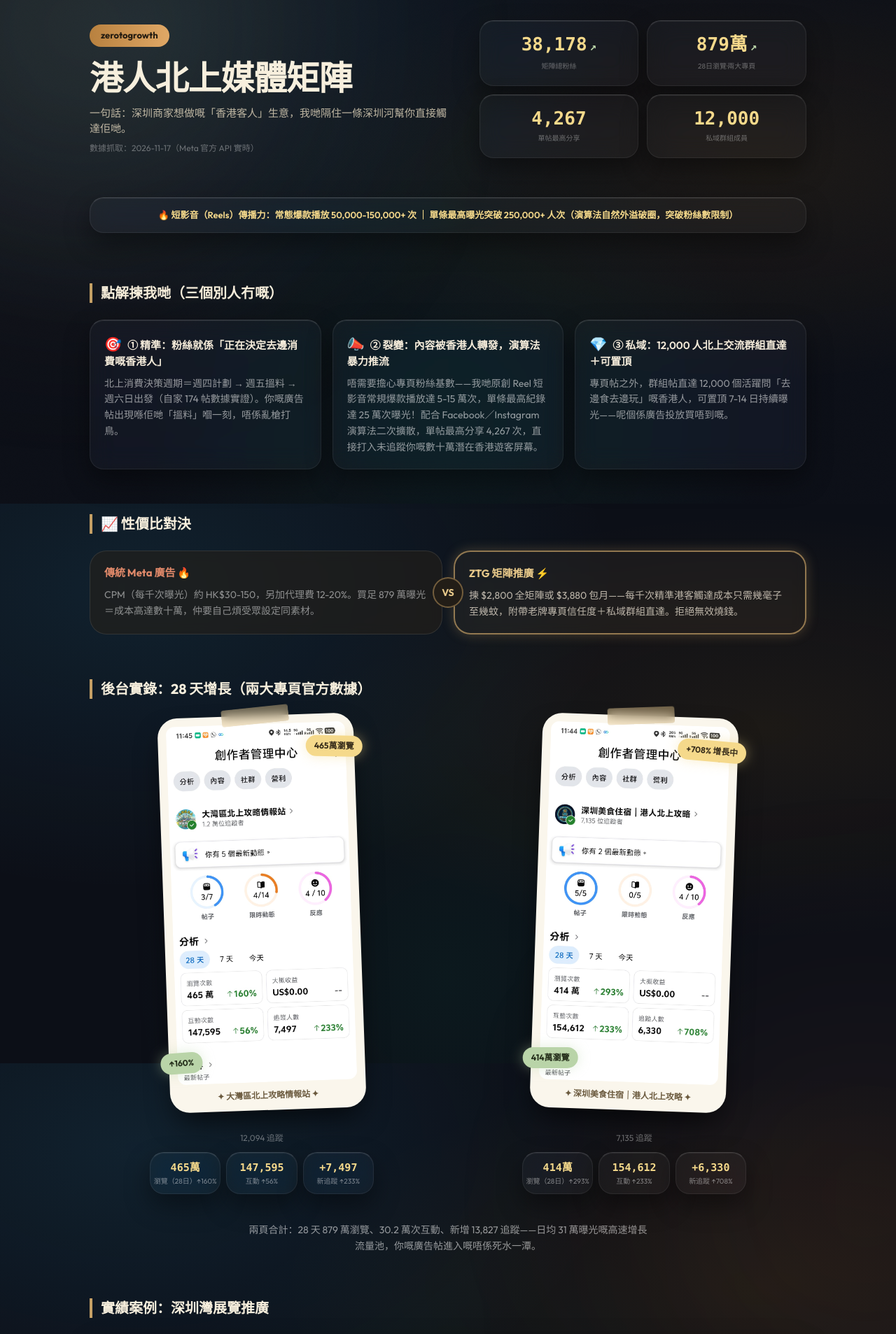
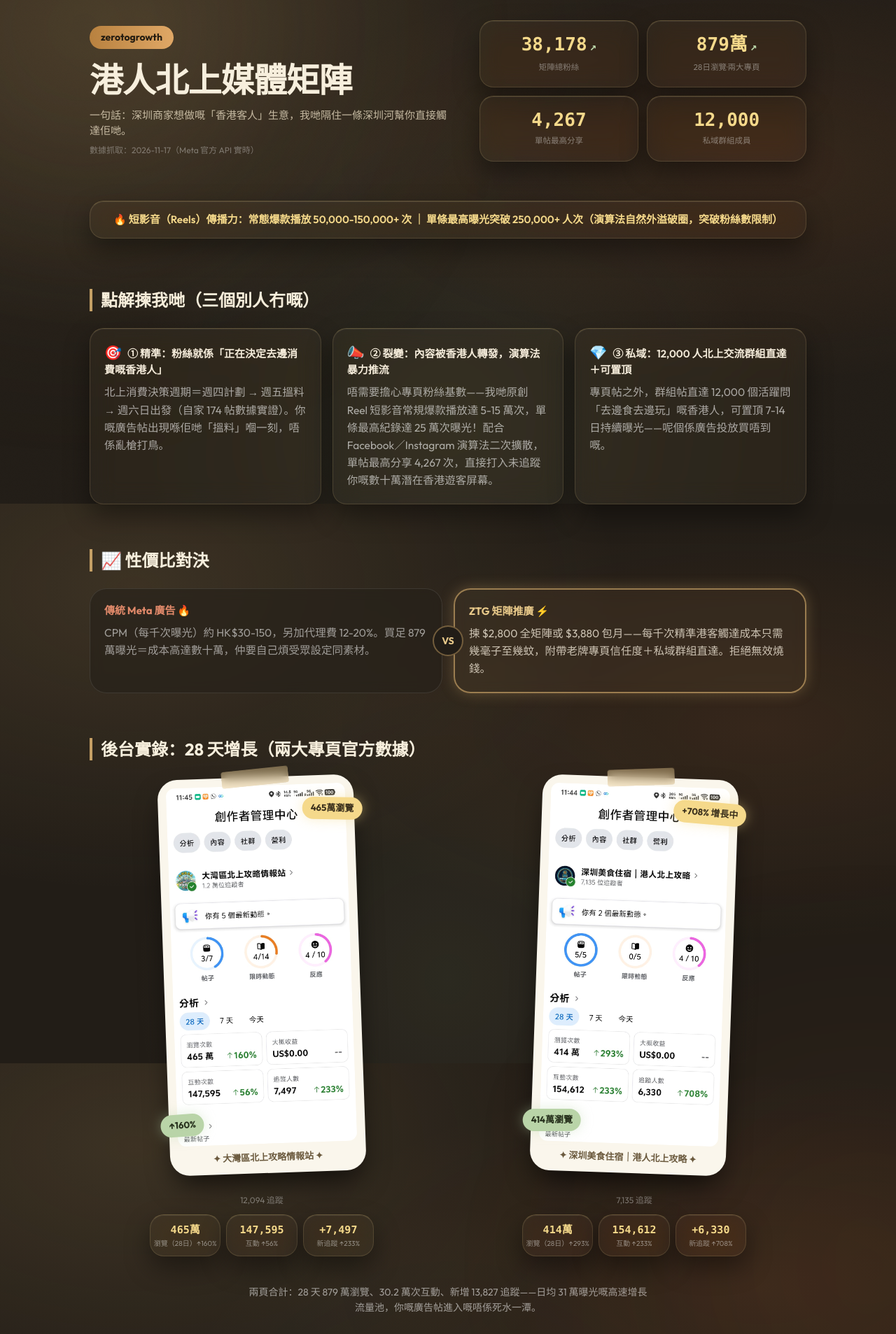
Before and after one commit to zzzzzerozzzz/podcast-web, a Next.js app: page / in a window 1280 px wide. Shown: the part 80-1987 px from the top of the page at 70% size. Built offline with nearby package versions, Linux system fonts and the light colour scheme.

Commit message:
暖金底還原（#221d17+金橙綠radial，玻璃框轉暖金邊）＋字級全套升級（h2 24px/正文15.5px/items 14px——照2026 web typography標準16-18px正文）

```diff
--- a/app/globals.css
+++ b/app/globals.css
@@ -150,19 +150,19 @@
 
 /* Depth glassmorphism — added 2026-11-17 (ZERO spec) */
 body {
-  background-color: #0c0f17;
+  background-color: #221d17;
   background-image:
-    radial-gradient(at 15% 15%, rgba(56, 189, 248, 0.10) 0px, transparent 45%),
-    radial-gradient(at 85% 40%, rgba(245, 158, 11, 0.07) 0px, transparent 45%),
-    radial-gradient(at 50% 85%, rgba(16, 185, 129, 0.06) 0px, transparent 50%);
+    radial-gradient(at 15% 15%, rgba(197, 160, 101, 0.16) 0px, transparent 45%),
+    radial-gradient(at 85% 40%, rgba(224, 123, 57, 0.10) 0px, transparent 45%),
+    radial-gradient(at 50% 85%, rgba(157, 184, 138, 0.08) 0px, transparent 50%);
   background-attachment: fixed;
 }
 .glass-card {
   background: rgba(255, 255, 255, 0.03) !important;
   backdrop-filter: blur(16px) saturate(160%) !important;
   -webkit-backdrop-filter: blur(16px) saturate(160%) !important;
-  border: 1px solid rgba(255, 255, 255, 0.07) !important;
-  border-top: 1px solid rgba(255, 255, 255, 0.16) !important;
+  border: 1px solid rgba(232, 201, 138, 0.16) !important;
+  border-top: 1px solid rgba(245, 217, 139, 0.24) !important;
   border-radius: 20px !important;
   box-shadow:
     0 16px 36px 0 rgba(0, 0, 0, 0.4),
@@ -173,10 +173,10 @@ body {
   transform: translateY(-3px);
   box-shadow:
     0 22px 45px 0 rgba(0, 0, 0, 0.55),
-    0 0 16px rgba(245, 158, 11, 0.12),
+    0 0 16px rgba(232, 201, 138, 0.16),
     inset 0 1px 1px 0 rgba(255, 255, 255, 0.15) !important;
 }
 .glass-card.featured {
-  border: 1px solid rgba(245, 158, 11, 0.35) !important;
-  box-shadow: 0 16px 40px rgba(0, 0, 0, 0.5), 0 0 20px rgba(245, 158, 11, 0.15) !important;
+  border: 1px solid rgba(232, 201, 138, 0.45) !important;
+  box-shadow: 0 16px 40px rgba(0, 0, 0, 0.5), 0 0 20px rgba(232, 155, 92, 0.22) !important;
 }
--- a/app/page.tsx
+++ b/app/page.tsx
@@ -452,7 +452,7 @@ export default function Home() {
       <section className="relative px-6 pt-12 pb-10">
         <div className="max-w-5xl mx-auto lg:grid lg:grid-cols-[1.05fr_0.95fr] lg:items-center lg:gap-10">
           <div>
-            <span className="inline-block bg-gradient-to-r from-[#b8813f] to-[#e0a866] text-[13px] font-bold rounded-full px-4 py-1.5 mb-5 text-[#241c11]">
+            <span className="inline-block bg-gradient-to-r from-[#b8813f] to-[#e0a866] text-[14px] font-bold rounded-full px-4 py-1.5 mb-5 text-[#241c11]">
               {t.badge}
             </span>
             <h1 className="text-4xl md:text-5xl font-bold mb-4 tracking-tight text-[#f7efdd]">{t.h1}</h1>
@@ -466,12 +466,12 @@ export default function Home() {
                   {s.value}
                   {s.up ? <span className="text-[#b9d4a8] text-base ml-1">↗</span> : null}
                 </div>
-                <div className="text-[10px] text-white/35 mt-2">{s.label}</div>
+                <div className="text-[11.5px] text-white/40 mt-2">{s.label}</div>
               </div>
             ))}
           </div>
           <div className={`${CARD} mt-4 px-5 py-3.5 text-center col-span-full`}>
-            <p className="text-[13px] text-[#f5d98b] font-semibold leading-relaxed">{t.reelsLine}</p>
+            <p className="text-[15px] text-[#f5d98b] font-semibold leading-relaxed">{t.reelsLine}</p>
           </div>
         </div>
       </section>
@@ -479,7 +479,7 @@ export default function Home() {
       {/* Selling points */}
       <section className="px-6 py-8">
         <div className="max-w-5xl mx-auto">
-          <h2 className="text-xl font-bold pl-3 mb-6 border-l-4 border-[#c5a065] text-[#f7efdd]">
+          <h2 className="text-2xl font-bold pl-3 mb-6 border-l-4 border-[#c5a065] text-[#f7efdd]">
             {t.sellingTitle}
           </h2>
           <div className="grid gap-4 md:grid-cols-3">
@@ -489,7 +489,7 @@ export default function Home() {
                   <span className="text-xl mr-2">{p.icon}</span>
                   {p.title}
                 </h3>
-                <p className="text-sm text-white/55 leading-relaxed">{p.body}</p>
+                <p className="text-[15.5px] text-white/60 leading-relaxed">{p.body}</p>
               </div>
             ))}
           </div>
@@ -499,15 +499,15 @@ export default function Home() {
       {/* CPM VS */}
       <section className="px-6 py-8">
         <div className="max-w-5xl mx-auto">
-          <h2 className="text-xl font-bold pl-3 mb-6 border-l-4 border-[#c5a065] text-[#f7efdd]">{t.cpmTitle}</h2>
+          <h2 className="text-2xl font-bold pl-3 mb-6 border-l-4 border-[#c5a065] text-[#f7efdd]">{t.cpmTitle}</h2>
           <div className="grid md:grid-cols-2 gap-4 items-stretch relative">
             <div className="rounded-3xl border border-white/10 bg-[#26211a]/60 backdrop-blur p-5">
               <h3 className="font-bold text-[#e0896a] text-[15px] mb-2">{t.cpmLeftTitle}</h3>
-              <p className="text-sm text-white/50 leading-relaxed">{t.cpmLeftBody}</p>
+              <p className="text-[15.5px] text-white/55 leading-relaxed">{t.cpmLeftBody}</p>
             </div>
             <div className="rounded-3xl border-2 border-[#c5a065]/70 bg-[#c5a065]/[0.07] backdrop-blur p-5 glow-gold">
               <h3 className="font-bold text-[#e8c98a] text-[15px] mb-2">{t.cpmRightTitle}</h3>
-              <p className="text-sm text-[#f3ead9]/75 leading-relaxed">{t.cpmRightBody}</p>
+              <p className="text-[15.5px] text-[#f3ead9]/80 leading-relaxed">{t.cpmRightBody}</p>
             </div>
             <div className="hidden md:flex absolute left-1/2 top-1/2 -translate-x-1/2 -translate-y-1/2 w-11 h-11 rounded-full bg-[#221d17] border-2 border-[#c5a065]/50 items-center justify-center font-bold text-sm text-[#e8c98a] z-10">
               {t.vs}
@@ -519,7 +519,7 @@ export default function Home() {
       {/* Dashboards in polaroid frames */}
       <section className="px-6 py-8">
         <div className="max-w-5xl mx-auto">
-          <h2 className="text-xl font-bold pl-3 mb-6 border-l-4 border-[#c5a065] text-[#f7efdd]">{t.dashTitle}</h2>
+          <h2 className="text-2xl font-bold pl-3 mb-6 border-l-4 border-[#c5a065] text-[#f7efdd]">{t.dashTitle}</h2>
           <div className="grid sm:grid-cols-2 gap-10">
             {t.dashes.map((d, i) => (
               <div key={d.name} className="relative">
@@ -528,14 +528,14 @@ export default function Home() {
                   <div className="absolute -top-3 left-1/2 -translate-x-1/2 w-24 h-6 bg-[#e8c98a]/40 rotate-[-4deg] rounded-sm z-10 backdrop-blur-sm" />
                   <div className="bg-[#faf6ec] rounded-[28px] p-3 shadow-[0_20px_40px_-10px_rgba(0,0,0,0.7)]">
                     <img src={dashImgs[i]} alt={d.name} className="w-full rounded-xl aspect-[9/18] object-cover object-top" />
-                    <p className="text-center text-[12px] font-semibold text-[#6b5a3e] mt-2.5 truncate">
+                    <p className="text-center text-[13px] font-semibold text-[#6b5a3e] mt-2.5 truncate">
                       ✦ {d.name} ✦
                     </p>
                   </div>
-                  <div className="absolute -right-3 top-8 bg-[#f5d98b] text-[#3a2f1c] text-[12px] font-bold rounded-full px-3 py-1.5 shadow-[0_0_18px_rgba(245,217,139,0.45)] rotate-3">
+                  <div className="absolute -right-3 top-8 bg-[#f5d98b] text-[#3a2f1c] text-[13px] font-bold rounded-full px-3 py-1.5 shadow-[0_0_18px_rgba(245,217,139,0.45)] rotate-3">
                     {d.float1}
                   </div>
-                  <div className="absolute -left-3 bottom-14 bg-[#b9d4a8] text-[#26301c] text-[12px] font-bold rounded-full px-3 py-1.5 shadow-[0_0_18px_rgba(185,212,168,0.4)] -rotate-2">
+                  <div className="absolute -left-3 bottom-14 bg-[#b9d4a8] text-[#26301c] text-[13px] font-bold rounded-full px-3 py-1.5 shadow-[0_0_18px_rgba(185,212,168,0.4)] -rotate-2">
                     {d.float2}
                   </div>
                 </div>
@@ -560,7 +560,7 @@ export default function Home() {
       {/* Case study */}
       <section className="px-6 py-8">
         <div className="max-w-5xl mx-auto">
-          <h2 className="text-xl font-bold pl-3 mb-6 border-l-4 border-[#c5a065] text-[#f7efdd]">{t.caseTitle}</h2>
+          <h2 className="text-2xl font-bold pl-3 mb-6 border-l-4 border-[#c5a065] text-[#f7efdd]">{t.caseTitle}</h2>
           <div className={`${CARD} p-5`}>
             <h3 className="font-semibold text-[15px] mb-1 text-[#f3ead9]">
               <span className="text-xl mr-2">🦕</span>
@@ -574,7 +574,7 @@ export default function Home() {
                 </div>
               ))}
             </div>
-            <p className="text-sm text-white/55 leading-relaxed">{t.caseBody}</p>
+            <p className="text-[15.5px] text-white/60 leading-relaxed">{t.caseBody}</p>
           </div>
         </div>
       </section>
@@ -582,7 +582,7 @@ export default function Home() {
       {/* Top posts polaroid wall */}
       <section className="px-6 py-8">
         <div className="max-w-5xl mx-auto">
-          <h2 className="text-xl font-bold pl-3 mb-6 border-l-4 border-[#c5a065] text-[#f7efdd]">{t.topTitle}</h2>
+          <h2 className="text-2xl font-bold pl-3 mb-6 border-l-4 border-[#c5a065] text-[#f7efdd]">{t.topTitle}</h2>
           <div className="grid sm:grid-cols-2 lg:grid-cols-3 gap-4">
             {t.topPosts.map((p, i) => (
               <div
@@ -623,9 +623,9 @@ export default function Home() {
       {/* Lineup */}
       <section className="px-6 py-8">
         <div className="max-w-5xl mx-auto">
-          <h2 className="text-xl font-bold pl-3 mb-6 border-l-4 border-[#c5a065] text-[#f7efdd]">{t.lineupTitle}</h2>
+          <h2 className="text-2xl font-bold pl-3 mb-6 border-l-4 border-[#c5a065] text-[#f7efdd]">{t.lineupTitle}</h2>
           <div className={`${CARD} overflow-hidden`}>
-            <table className="w-full text-sm">
+            <table className="w-full text-[15px]">
               <thead>
                 <tr className="bg-white/[0.04] text-left text-white/55">
                   <th className="px-4 py-3">{t.lineupHead[0]}</th>
@@ -645,7 +645,7 @@ export default function Home() {
             </table>
             <div className="md:hidden px-4 pb-4 space-y-1.5">
               {t.lineup.map((m) => (
-                <p key={m.name} className="text-[11px] text-white/35">
+                <p key={m.name} className="text-[12.5px] text-white/40">
                   · {m.name}：{m.note}
                 </p>
               ))}
@@ -657,7 +657,7 @@ export default function Home() {
       {/* Pricing — Morandi cards */}
       <section className="px-6 py-8">
         <div className="max-w-5xl mx-auto">
-          <h2 className="text-xl font-bold pl-3 mb-6 border-l-4 border-[#c5a065] text-[#f7efdd]">{t.priceTitle}</h2>
+          <h2 className="text-2xl font-bold pl-3 mb-6 border-l-4 border-[#c5a065] text-[#f7efdd]">{t.priceTitle}</h2>
           <div className="grid sm:grid-cols-2 xl:grid-cols-4 gap-4 xl:gap-5 mb-6 items-start">
             {t.packages.map((p) => {
               const morandi =
@@ -678,27 +678,27 @@ export default function Home() {
                       {p.star === "top" ? t.starTop : t.starValue}
                     </div>
                   ) : null}
-                  <div className="text-[13px] font-semibold text-[#f0b48a] mb-1 mt-1">{p.tag}</div>
+                  <div className="text-[14px] font-semibold text-[#f0b48a] mb-1 mt-1">{p.tag}</div>
                   <div className="text-[22px] leading-tight font-bold font-mono tabular-nums mb-2.5 text-[#f7efdd]">{p.name}</div>
-                  <p className="text-[12px] text-white/50 leading-snug mb-2.5">🎯 {p.who}</p>
-                  <p className="text-[13px] text-[#e8c98a]/90 italic leading-relaxed border-l-2 border-[#c5a065]/40 pl-2.5 mb-3.5">
+                  <p className="text-[13px] text-white/55 leading-snug mb-2.5">🎯 {p.who}</p>
+                  <p className="text-[14.5px] text-[#e8c98a]/90 italic leading-relaxed border-l-2 border-[#c5a065]/40 pl-2.5 mb-3.5">
                     「{p.hook}」
                   </p>
                   {p.expect ? (
-                    <p className="text-[12.5px] text-[#f5d98b] font-bold bg-[#c5a065]/10 rounded-xl px-3 py-2 mb-3.5">
+                    <p className="text-[14px] text-[#f5d98b] font-bold bg-[#c5a065]/10 rounded-xl px-3 py-2 mb-3.5">
                       📊 {p.expect}
                     </p>
                   ) : null}
                   <ul className="space-y-2 mb-3.5 flex-1">
                     {p.items.map((i) => (
-                      <li key={i} className="text-[12.5px] text-white/60 leading-snug flex gap-1.5">
+                      <li key={i} className="text-[14px] text-white/65 leading-snug flex gap-1.5">
                         <span className="text-[#c5a065] shrink-0">✦</span>
                         <span>{i}</span>
                       </li>
                     ))}
                   </ul>
                   {p.value ? (
-                    <p className="text-[11.5px] text-[#b9d4a8] font-semibold mb-3.5">💎 {p.value}</p>
+                    <p className="text-[13px] text-[#b9d4a8] font-semibold mb-3.5">💎 {p.value}</p>
                   ) : null}
                   <a
                     href="https://wa.me/qr/RFLV47X75BYHI1"
@@ -714,7 +714,7 @@ export default function Home() {
               );
             })}
           </div>
-          <p className="text-center text-[13px] text-[#e8c98a] mb-4 font-semibold">{t.payNote}</p>
+          <p className="text-center text-[14.5px] text-[#e8c98a] mb-4 font-semibold">{t.payNote}</p>
           <div className={`${CARD} p-2`}>
             <div className="px-3 pt-2 pb-1 text-sm text-white/55">{t.singleTitle}</div>
             <div className="grid md:grid-cols-2 gap-x-6">
@@ -726,7 +726,7 @@ export default function Home() {
               ))}
             </div>
           </div>
-          <p className="text-xs text-white/35 mt-3">{t.addons}</p>
+          <p className="text-[13.5px] text-white/40 mt-3">{t.addons}</p>
         </div>
       </section>
 
@@ -738,15 +738,15 @@ export default function Home() {
             <span className="text-[13px] text-[#e8c98a] font-bold">{t.brand}</span>
           </div>
           <p className="text-lg font-bold mb-2 text-[#f7efdd]">{t.ctaLine}</p>
-          <p className="text-sm text-white/45 mb-8">{t.ctaContact}</p>
+          <p className="text-[15px] text-white/50 mb-8">{t.ctaContact}</p>
           <div className="grid grid-cols-2 gap-4 max-w-sm mx-auto mb-6">
             <div className="bg-[#faf6ec] rounded-[1.35rem] p-3 border border-[#c5a065]/45 glow-gold">
               <img src="/qr-wechat.png" alt="WeChat QR" className="w-full rounded-xl" />
-              <p className="text-[13px] font-bold text-[#4a3b22] mt-2">{t.qrWechat}</p>
+              <p className="text-[14px] font-bold text-[#4a3b22] mt-2">{t.qrWechat}</p>
             </div>
             <div className="bg-[#faf6ec] rounded-[1.35rem] p-3 border border-[#c5a065]/45 glow-gold">
               <img src="/qr-whatsapp.png" alt="WhatsApp QR" className="w-full rounded-xl" />
-              <p className="text-[13px] font-bold text-[#4a3b22] mt-2">{t.qrWa}</p>
+              <p className="text-[14px] font-bold text-[#4a3b22] mt-2">{t.qrWa}</p>
             </div>
           </div>
           <a
@@ -765,7 +765,7 @@ export default function Home() {
       </section>
 
       <footer className="px-6 py-6 border-t border-[#c5a065]/15">
-        <p className="max-w-5xl mx-auto text-[11px] text-white/30 text-center">{t.footer}</p>
+        <p className="max-w-5xl mx-auto text-[12px] text-white/35 text-center">{t.footer}</p>
       </footer>
     </main>
   );
```
